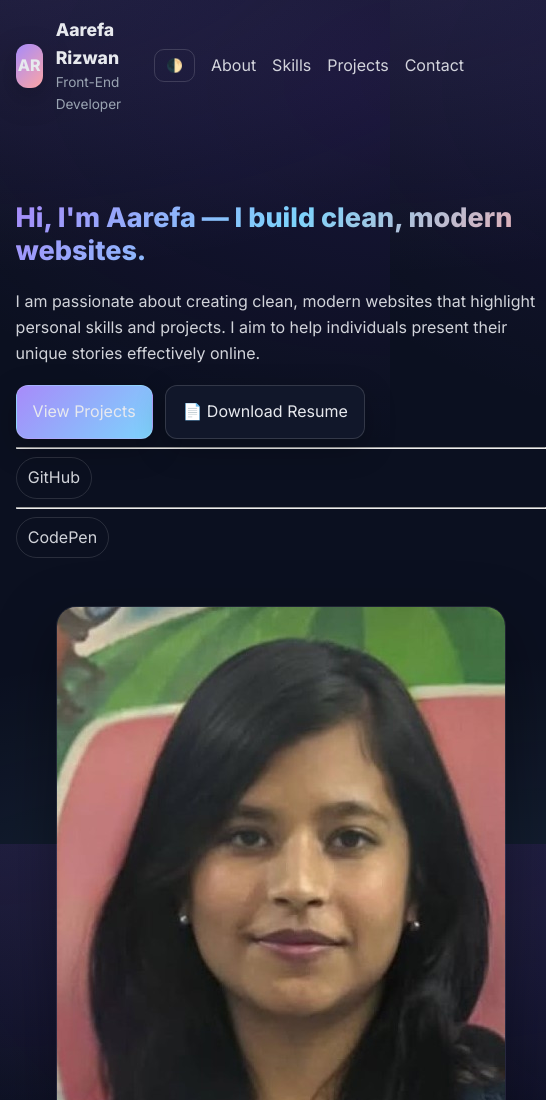
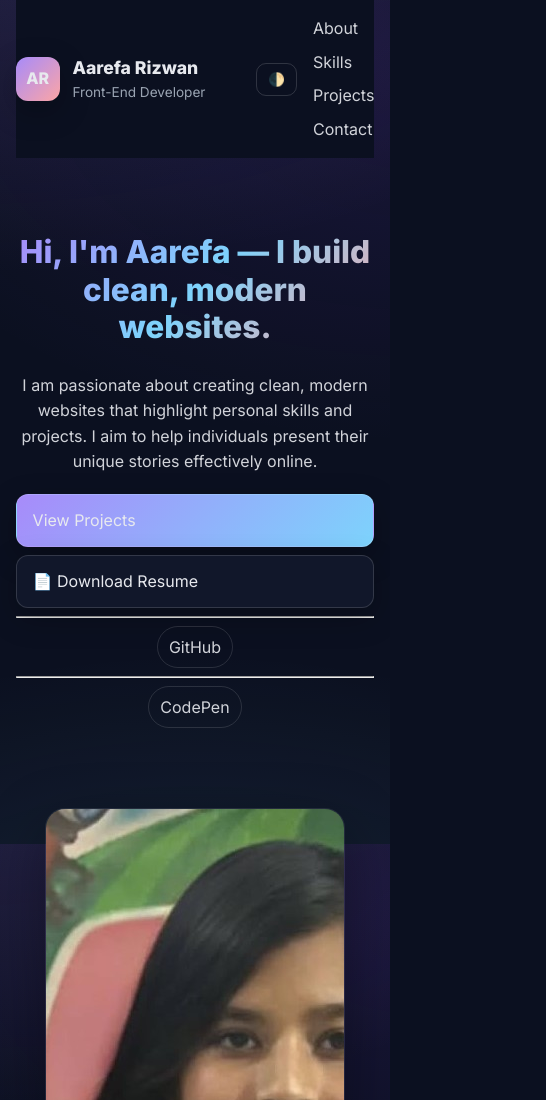
Before and after one commit to Aarefarizwan319/aarefa_portfolio, a plain HTML site: page index.html in a window 390 px wide. Shown: the top 1100 px of the page, 546 px wide, since content can reach past the window. Drawn offline with Linux system fonts and the light colour scheme.

Commit message:
Update styles.css

```diff
--- a/styles.css
+++ b/styles.css
@@ -9,8 +9,8 @@
   --ring: rgba(167,139,250,.5);
 }
 
-*{box-sizing:border-box}
-html,body{height:100%}
+*{box-sizing:border-box;}
+html,body{height:100%;}
 body{
   margin:0;
   font-family: 'Inter', system-ui, -apple-system, Segoe UI, Roboto, Helvetica, Arial, sans-serif;
@@ -23,9 +23,25 @@ body{
   line-height:1.6;
 }
 
-.container{width:min(1100px, 92%); margin-inline:auto}
+/* ===== Container ===== */
+.container{
+  width:min(1100px, 92%);
+  margin-inline:auto;
+  padding-inline:1rem; /* mobile padding */
+}
+
+/* ===== Header ===== */
 .site-header{
-  display:flex; align-items:center; justify-content:space-between; padding:1rem 0; gap:1rem;
+  display:flex;
+  align-items:center;
+  justify-content:space-between;
+  padding:1rem 0;
+  gap:1rem;
+  position: sticky;  /* stick nav */
+  top:0;
+  z-index:999;
+  background-color: var(--bg);
+  backdrop-filter: blur(10px);
 }
 .brand{display:flex; align-items:center; gap:.8rem}
 .logo{
@@ -44,8 +60,15 @@ body{
 .skip-link{position:absolute; left:-9999px; top:auto; width:1px; height:1px; overflow:hidden}
 .skip-link:focus{position:fixed; left:1rem; top:1rem; width:auto; height:auto; background:#fff; color:#000; padding:.5rem .75rem; border-radius:.5rem}
 
+/* ===== Hero ===== */
 .hero{padding:3rem 0 2rem}
-.hero-grid{display:grid; grid-template-columns:1.1fr .9fr; gap:2rem; align-items:center}
+.hero-grid{
+  display:grid;
+  grid-template-columns:1.1fr .9fr;
+  gap:2rem;
+  align-items:center;
+}
+.hero-copy, .hero-media{width:100%;}
 .gradient-text{
   background: linear-gradient(135deg, var(--accent1), var(--accent3), var(--accent2));
   -webkit-background-clip:text; background-clip:text; color:transparent;
@@ -54,11 +77,16 @@ body{
 .lead{color:var(--text); opacity:.9; margin: .8rem 0 1.2rem}
 
 .avatar-frame{
-  border-radius:20px; overflow:hidden; box-shadow: 0 20px 60px rgba(0,0,0,.35); border:1px solid rgba(255,255,255,.08);
-  width: 450px;
-  height: 550px;
+  border-radius:20px;
+  overflow:hidden;
+  box-shadow: 0 20px 60px rgba(0,0,0,.35);
+  border:1px solid rgba(255,255,255,.08);
+  width: 100%;
+  max-width: 450px;
+  height: auto;
+  margin-inline: auto;
 }
-.cta-row{display:flex; gap:.8rem; flex-wrap:wrap}
+.cta-row{display:flex; gap:.8rem; flex-wrap:wrap; justify-content:flex-start;}
 .btn{
   --bgc: var(--card);
   background: var(--bgc);
@@ -77,10 +105,12 @@ body{
 }
 .chip:hover{opacity:1}
 
+/* ===== Sections ===== */
 .section{padding:3rem 0}
 .section-title{font-size:1.3rem; margin:0 0 1.2rem; font-weight:800}
 
-.skills-grid{display:grid; grid-template-columns:repeat(2,1fr); gap:1rem}
+/* Skills Grid */
+.skills-grid{display:grid; gap:1rem; grid-template-columns:repeat(auto-fit,minmax(250px,1fr))}
 .skill-card{
   background:rgba(255,255,255,.04); border:1px solid rgba(255,255,255,.08); padding:1rem; border-radius:16px;
   backdrop-filter: blur(6px);
@@ -92,7 +122,8 @@ body{
   transform: scaleX(0); transform-origin: left; transition: transform 1.2s cubic-bezier(.2,.7,.1,1);
 }
 
-.projects-grid{display:grid; grid-template-columns:repeat(2, 1fr); gap:1.2rem}
+/* Projects Grid */
+.projects-grid{display:grid; gap:1.2rem; grid-template-columns:repeat(auto-fit,minmax(250px,1fr))}
 .card{
   background: rgba(255,255,255,.04); border:1px solid rgba(255,255,255,.08); border-radius:16px; overflow:hidden;
   display:grid; grid-template-rows:160px auto;
@@ -104,27 +135,28 @@ body{
 .card-body{padding:1rem}
 .card-actions{display:flex; gap:.5rem; margin-top:.6rem}
 
-.contact-grid{display:grid; grid-template-columns:1fr .9fr; gap:1.2rem}
+/* Contact */
+.contact-grid{display:grid; gap:1.2rem; grid-template-columns:repeat(auto-fit,minmax(250px,1fr))}
 .contact-form{
   background:rgba(255,255,255,.04); border:1px solid rgba(255,255,255,.08); padding:1rem; border-radius:16px;
 }
 .form-row{display:flex; flex-direction:column; gap:.35rem; margin-bottom:.8rem}
 input, textarea{
+  width:100%;
   border:1px solid rgba(255,255,255,.18); background:#0e1428; color:var(--text);
   padding:.75rem .85rem; border-radius:10px; outline: none;
 }
 input:focus, textarea:focus{box-shadow: 0 0 0 3px var(--ring)}
 .error{color:#ffbaba; min-height:1em}
 .form-status{margin-top:.5rem; color:var(--muted)}
-
 .contact-info{
   padding:1rem; border-radius:16px; border:1px solid rgba(255,255,255,.08); background:rgba(255,255,255,.03);
 }
-.note{color:var(--muted); font-size:.9rem}
 
+/* Footer */
 .site-footer{padding:2rem 0; color:var(--muted); font-size:.95rem; text-align:center}
 
-/* Reveal on scroll */
+/* Reveal animations */
 .reveal{opacity:0; translate: 0 8px; transition: opacity .6s ease, translate .6s ease}
 .reveal.visible{opacity:1; translate: 0 0}
 .skill-card.visible .bar-fill{transform: scaleX(1)}
@@ -147,10 +179,15 @@ input:focus, textarea:focus{box-shadow: 0 0 0 3px var(--ring)}
 .light .btn{border-color:rgba(0,0,0,.12)}
 .light .nav-list a:hover{text-decoration:underline}
 
-/* Responsive */
+/* ===== Responsive ===== */
 @media (max-width: 900px){
-  .hero-grid{grid-template-columns:1fr}
-  .projects-grid{grid-template-columns:1fr}
-  .skills-grid{grid-template-columns:1fr}
-  .contact-grid{grid-template-columns:1fr}
+  .hero-grid{grid-template-columns:1fr; text-align:center;}
+  .cta-row{justify-content:center;}
+  .nav-list{flex-direction:column; gap:.5rem;}
+  .hero-media{margin-top:2rem;}
+  .avatar-frame{max-width:300px; height:auto; margin-inline:auto;}
 }
+@media (max-width: 500px){
+  .gradient-text{font-size:clamp(1.4rem, 1rem + 4vw, 2rem);}
+  .cta-row{flex-direction:column; gap:.5rem;}
+}
```
